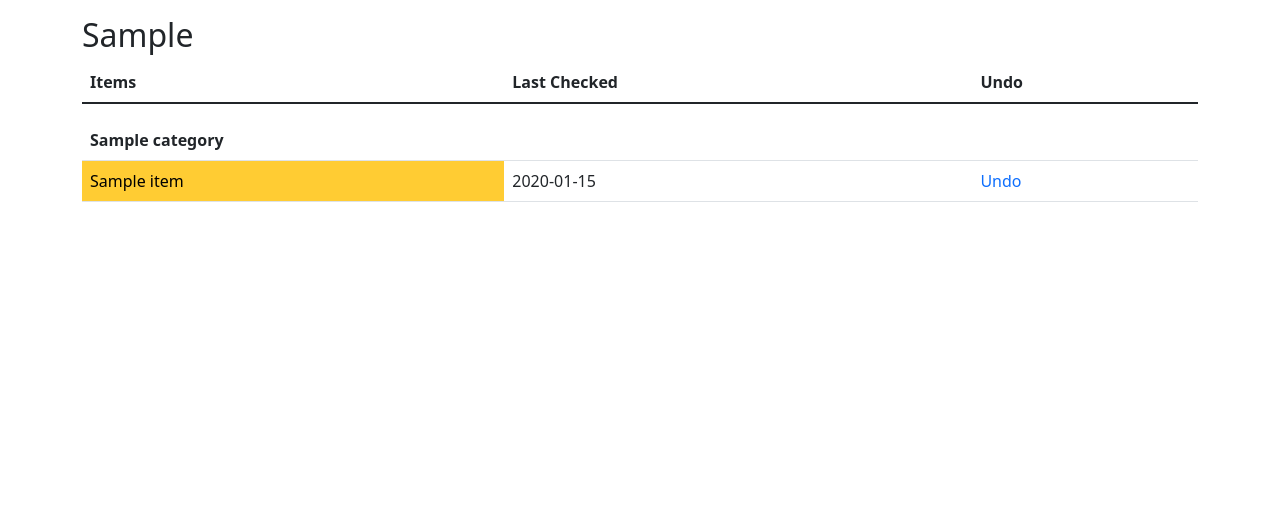
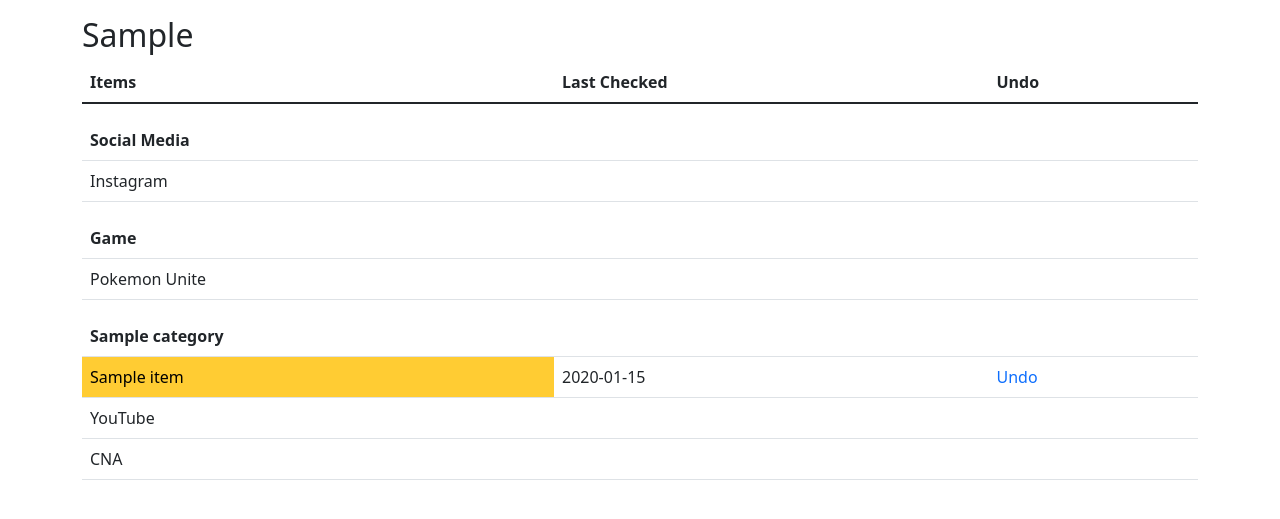
Before and after one commit to TanChiaChun/Self_WebApp, a Python web app: template selfwebapp/templates/social.html in a window 1280 px wide. Shown: the part 41-560 px from the top of the page. Run offline with Jinja, Linux system fonts and the light colour scheme; the template is opened without the code that fills it: most values are stand-ins (such as "Sample title", 1, 10 or a date in 2020).

Commit message:
Add static Social items

```diff
--- a/selfwebapp/templates/productivity.html
+++ b/selfwebapp/templates/productivity.html
@@ -13,6 +13,7 @@
             </tr>
         </thead>
         <tbody>
+            {% block social_tbody_pre %}{% endblock %}
             {% set prev_cat = [""] %}
             {% for productivity in productivities %}
             {% set is_previous_day = productivity.last_check.date() < curr_dt.date() %}
@@ -42,6 +43,7 @@
                 {% if prev_cat.append(productivity.category) %}{% endif %}
             </tr>
             {% endfor %}
+            {% block social_tbody_post %}{% endblock %}
         </tbody>
     </table>
 </div>
--- a/selfwebapp/templates/social.html
+++ b/selfwebapp/templates/social.html
@@ -1,2 +1,42 @@
 {% extends "productivity.html" %}
 {% block nav_active_social %}active{% endblock nav_active_social %}
+
+{% block social_tbody_pre %}
+<tr>
+    <td colspan="3" style="border: none;"></td>
+</tr>
+<tr>
+    <td colspan="3" style="font-weight: bold;">Social Media</td>
+</tr>
+<tr>
+    <td>Instagram</td>
+    <td></td>
+    <td></td>
+</tr>
+
+<tr>
+    <td colspan="3" style="border: none;"></td>
+</tr>
+<tr>
+    <td colspan="3" style="font-weight: bold;">Game</td>
+</tr>
+<tr>
+    <td>Pokemon Unite</td>
+    <td></td>
+    <td></td>
+</tr>
+{% endblock social_tbody_pre %}
+
+{% block social_tbody_post %}
+<tr>
+    <td>YouTube</td>
+    <td></td>
+    <td></td>
+</tr>
+
+<tr>
+    <td>CNA</td>
+    <td></td>
+    <td></td>
+</tr>
+{% endblock social_tbody_post %}
```
